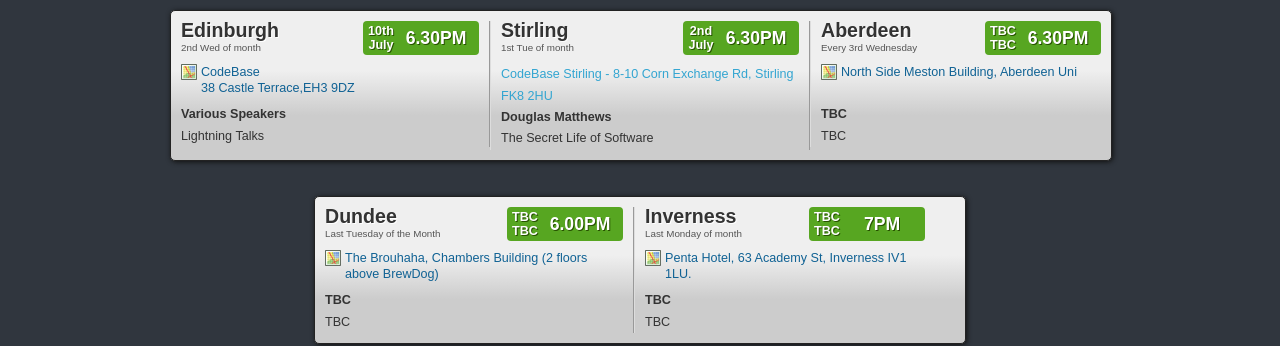
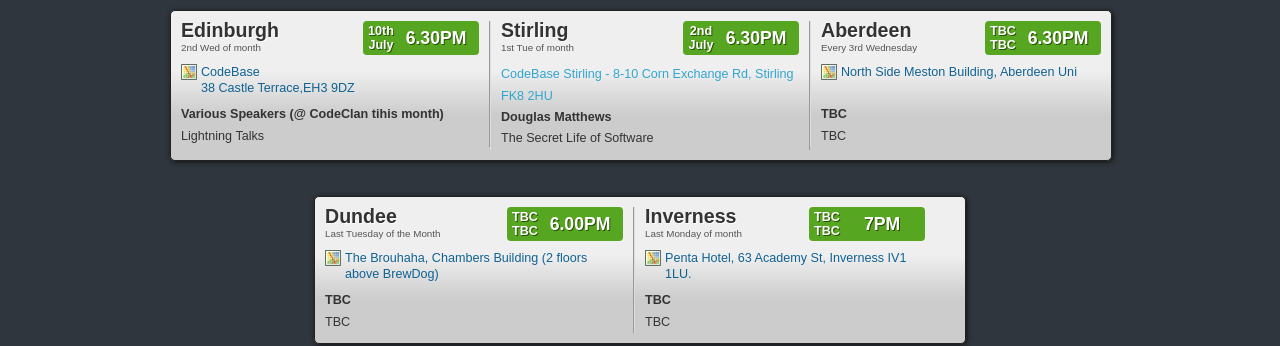
Before and after one commit to techmeetup/techmeetup.co.uk, a Jekyll site: the page built from index.html, in a window 1280 px wide. Shown: the part 389-735 px from the top of the page. Built offline with Jekyll 4.4.1, drawn with Linux system fonts in a browser that asks for light colours.

Commit message:
Noted venue change for edinburgh

```diff
--- a/_data/index.json
+++ b/_data/index.json
@@ -2,7 +2,7 @@
   "edinburgh": {
     "speakers": [
       {
-        "name": "Various Speakers",
+        "name": "Various Speakers (@ CodeClan tihis month)",
         "talk": "Lightning Talks"
       }
     ],
```
